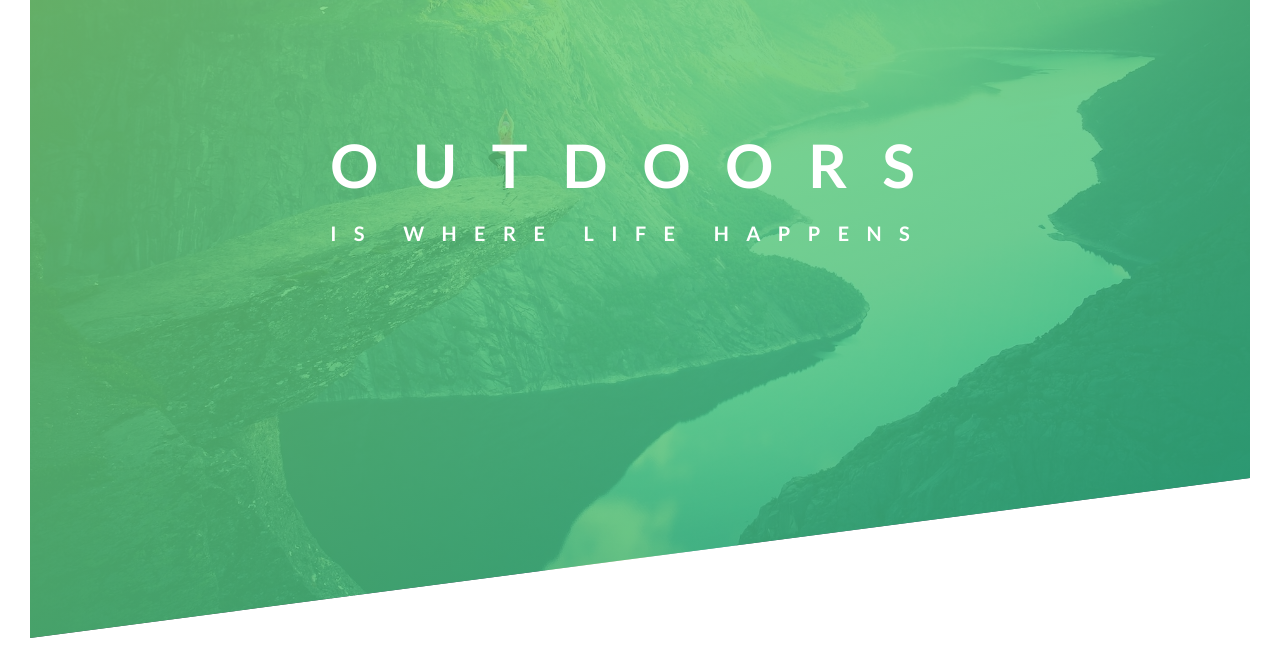
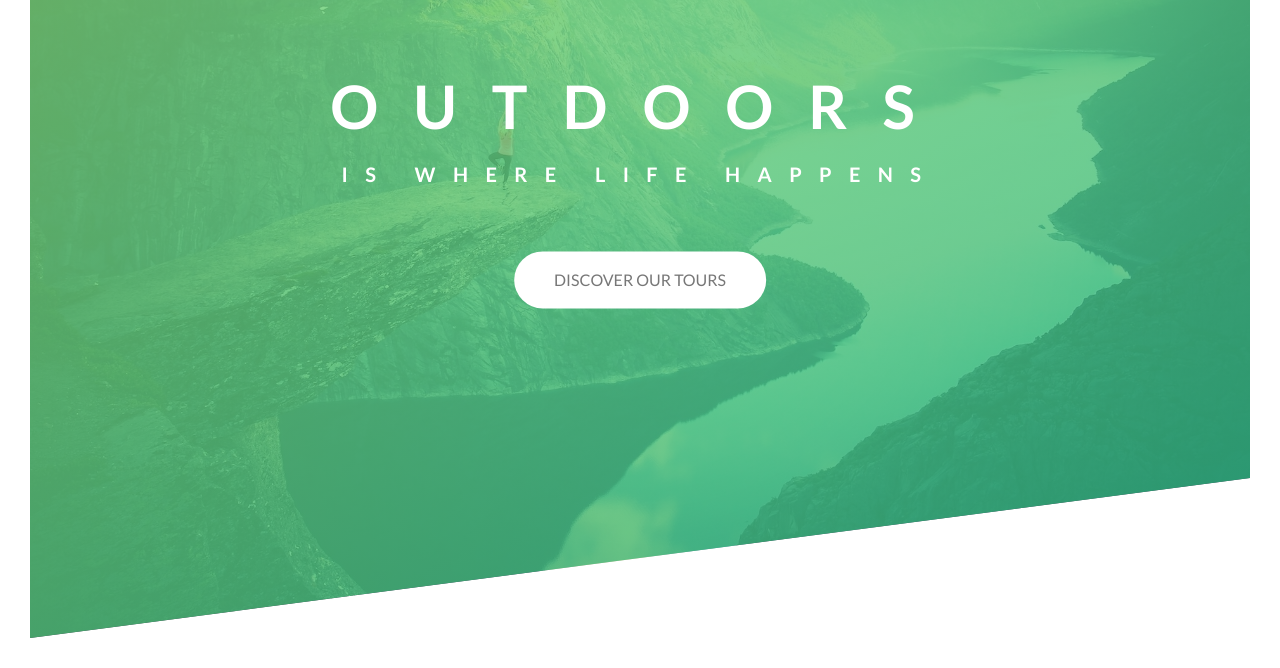
Before and after one commit to tatsurodev/advanced-css-and-sass, a plain HTML site: page Natours/starter/index.html in a window 1280 px wide. Shown: the part 152-820 px from the top of the page. Drawn offline with Linux system fonts and the light colour scheme; files that its build step writes are made by us from their sources.

Commit message:
buttonにanimation追加 9

```diff
--- a/Natours/starter/css/style.css
+++ b/Natours/starter/css/style.css
@@ -54,12 +54,15 @@
 
 .text-box {
     /* 親要素.headerにはrelative設定済 */
+    /* block要素の中央揃えは親要素relative、子要素absoluteを使用 */
     position: absolute;
     /* 親要素に対しての% */
     top: 40%;
     left: 50%;
     /* transformで使う%は要素自身に対する% */
     transform: translate(-50%, -50%);
+    /* inline要素の中央揃えにはtext-align: center;を使用 */
+    text-align: center;
 }
 
 .heading-primary {
@@ -67,6 +70,7 @@
     text-transform: uppercase;
     /* .heading-primary-main, .heading-primary-subで使用するanimationによる小さな揺れをなくすためのhack */
     backface-visibility: hidden;
+    margin-bottom: 60px;
 }
 
 .heading-primary-main {
@@ -120,3 +124,33 @@
         transform: translateX(0);
     }
 }
+
+.btn:link,
+.btn:visited {
+    text-transform: uppercase;
+    text-decoration: none;
+    padding: 15px 40px;
+    display: inline-block;
+    border-radius: 100px;
+    /* 全animationの変遷をゆっくりさせる */
+    transition: all .2s;
+}
+
+.btn:hover {
+    /* hover時にbuttonを浮き上がらせる */
+    transform: translateY(-3px);
+    /* box-shadow: x, epsilon blur rgba; */
+    box-shadow: 0 10px 20px rgba(0, 0, 0, 0.2);
+}
+
+.btn:active {
+    /* clickされた時にhover時より沈ませる */
+    transform: translateY(-1px);
+    /* clickされた時にhover時よりy, blurを小さくすることでclick感が出る */
+    box-shadow: 0 5px 10px rgba(0, 0, 0, 0.2);
+}
+
+.btn-white {
+    background-color: #fff;
+    color: #777;
+}
--- a/Natours/starter/index.html
+++ b/Natours/starter/index.html
@@ -22,6 +22,7 @@
                 <span class="heading-primary-main">Outdoors</span>
                 <span class="heading-primary-sub">is where life happens</span>
             </h1>
+            <a href="#" class="btn btn-white">Discover our tours</a>
         </div>
     </header>
 </body>
```
